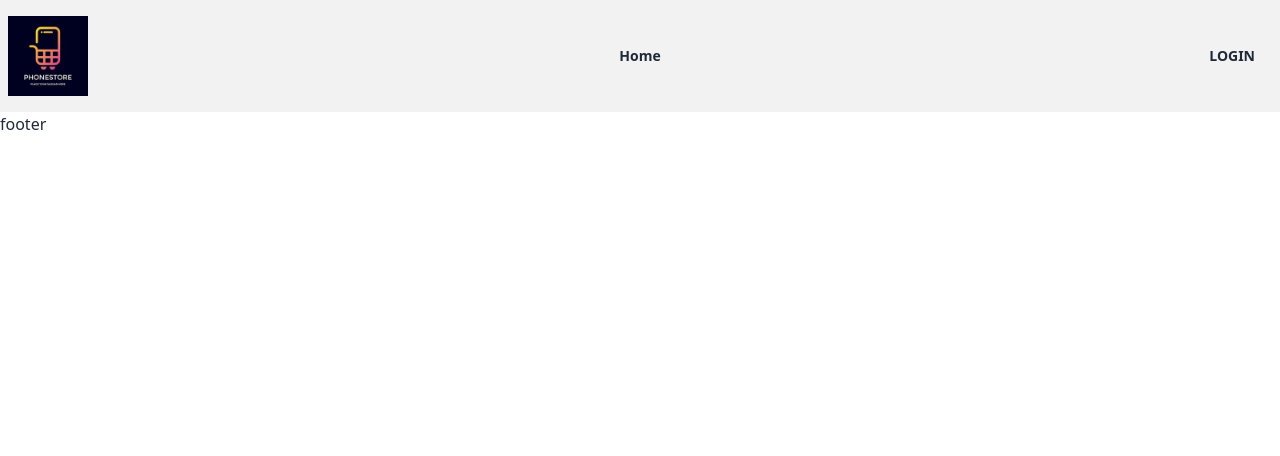
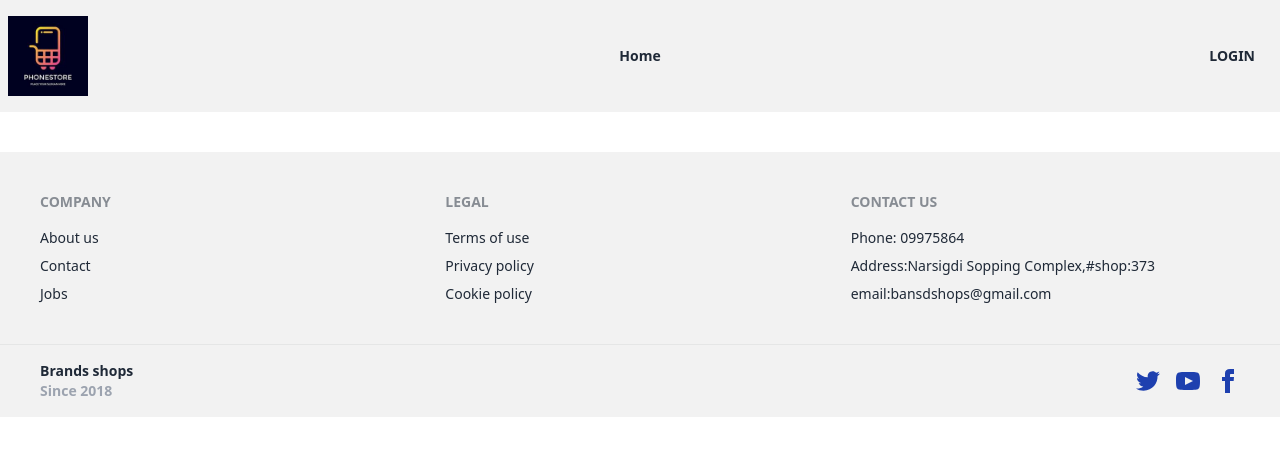
Before and after one commit to Rezuan-Alam-Rean/brandshop-client, a React (Vite) app: page / in a window 1280 px wide. Shown: the top 456 px of the page. Built offline with nearby package versions, Linux system fonts and the light colour scheme; no server answers.

Commit message:
created footer

```diff
--- a/src/layout/Main/MainLayout.jsx
+++ b/src/layout/Main/MainLayout.jsx
@@ -1,5 +1,6 @@
 import { Outlet} from 'react-router-dom';
 import Navbar from '../../pages/Home/shared/Navbar/Navbar';
+import Footer from '../../pages/Home/shared/Footer/Footer';
 
 
 
@@ -8,7 +9,7 @@
         <div>
          <Navbar></Navbar>
             <Outlet></Outlet>
-          <h2>footer</h2>
+          <Footer></Footer>
         </div>
     );
 };
--- /dev/null
+++ b/src/pages/Home/shared/Footer/Footer.jsx
@@ -0,0 +1,47 @@
+import { Link } from "react-router-dom";
+
+const Footer = () => {
+    return (
+     <>
+     <footer className="footer grid grid-cols-3 p-10 bg-base-200 text-base-content mt-10">
+
+  <div>
+    <span className="footer-title">Company</span>
+    <Link className="link link-hover">About us</Link>
+    <Link className="link link-hover">Contact</Link>
+    <Link className="link link-hover">Jobs</Link>
+
+  </div>
+  <div>
+    <span className="footer-title">Legal</span>
+    <Link className="link link-hover">Terms of use</Link>
+    <Link className="link link-hover">Privacy policy</Link>
+    <Link className="link link-hover">Cookie policy</Link>
+  </div>
+  <div>
+    <span className="footer-title">Contact US</span>
+    <p >Phone: 09975864</p>
+    <p >Address:Narsigdi Sopping Complex,#shop:373</p>
+    <p >email:bansdshops@gmail.com</p>
+  </div>
+</footer>
+<footer className="footer px-10 py-4 border-t bg-base-200 text-base-content border-base-300">
+  <div className="items-center grid-flow-col">
+
+    <p className="font-bold">Brands shops <br /> <span className="text-gray-400">Since 2018</span></p>
+  </div>
+  <div className="md:place-self-center md:justify-self-end">
+    <div className="grid grid-flow-col  gap-4">
+      <Link><svg xmlns="http://www.w3.org/2000/svg" width="24" height="24" viewBox="0 0 24 24" className="fill-current text-blue-800"><path d="M24 4.557c-.883.392-1.832.656-2.828.775 1.017-.609 1.798-1.574 2.165-2.724-.951.564-2.005.974-3.127 1.195-.897-.957-2.178-1.555-3.594-1.555-3.179 0-5.515 2.966-4.797 6.045-4.091-.205-7.719-2.165-10.148-5.144-1.29 2.213-.669 5.108 1.523 6.574-.806-.026-1.566-.247-2.229-.616-.054 2.281 1.581 4.415 3.949 4.89-.693.188-1.452.232-2.224.084.626 1.956 2.444 3.379 4.6 3.419-2.07 1.623-4.678 2.348-7.29 2.04 2.179 1.397 4.768 2.212 7.548 2.212 9.142 0 14.307-7.721 13.995-14.646.962-.695 1.797-1.562 2.457-2.549z"></path></svg></Link>
+      <Link><svg xmlns="http://www.w3.org/2000/svg" width="24" height="24" viewBox="0 0 24 24" className="fill-current text-blue-800"><path d="M19.615 3.184c-3.604-.246-11.631-.245-15.23 0-3.897.266-4.356 2.62-4.385 8.816.029 6.185.484 8.549 4.385 8.816 3.6.245 11.626.246 15.23 0 3.897-.266 4.356-2.62 4.385-8.816-.029-6.185-.484-8.549-4.385-8.816zm-10.615 12.816v-8l8 3.993-8 4.007z"></path></svg></Link>
+      <Link><svg xmlns="http://www.w3.org/2000/svg" width="24" height="24" viewBox="0 0 24 24" className="fill-current text-blue-800"><path d="M9 8h-3v4h3v12h5v-12h3.642l.358-4h-4v-1.667c0-.955.192-1.333 1.115-1.333h2.885v-5h-3.808c-3.596 0-5.192 1.583-5.192 4.615v3.385z"></path></svg></Link>
+    </div>
+  </div>
+</footer>
+
+
+     </>
+    );
+};
+
+export default Footer;
```
